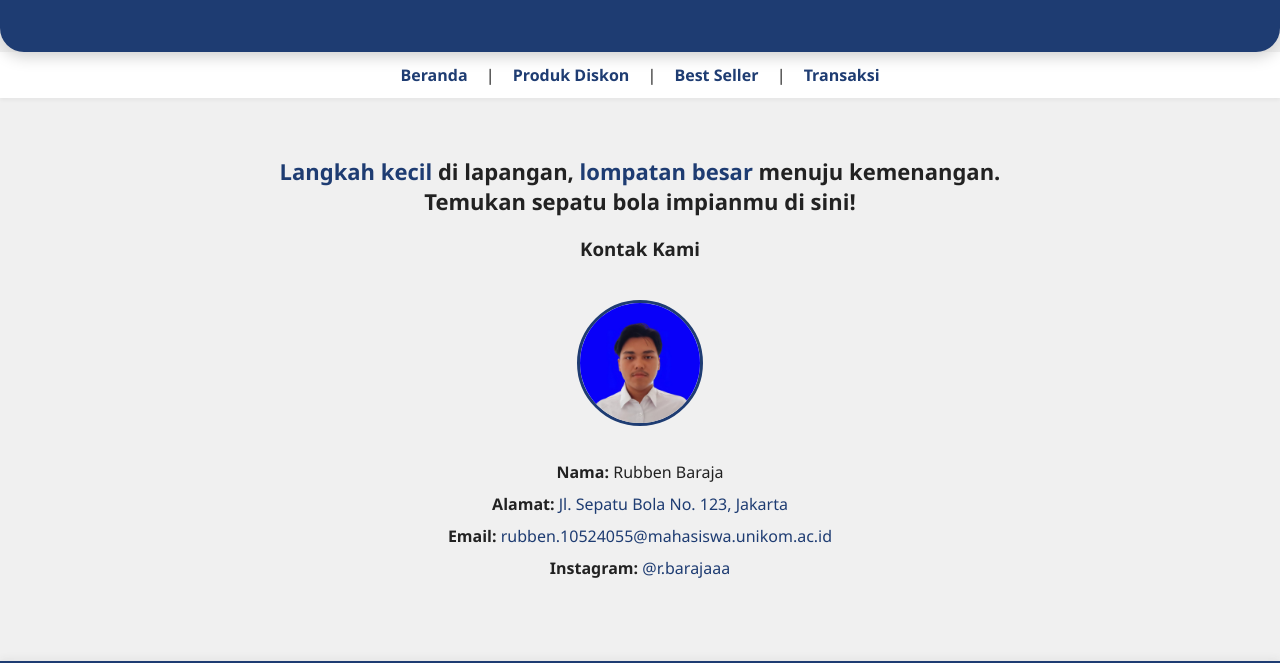
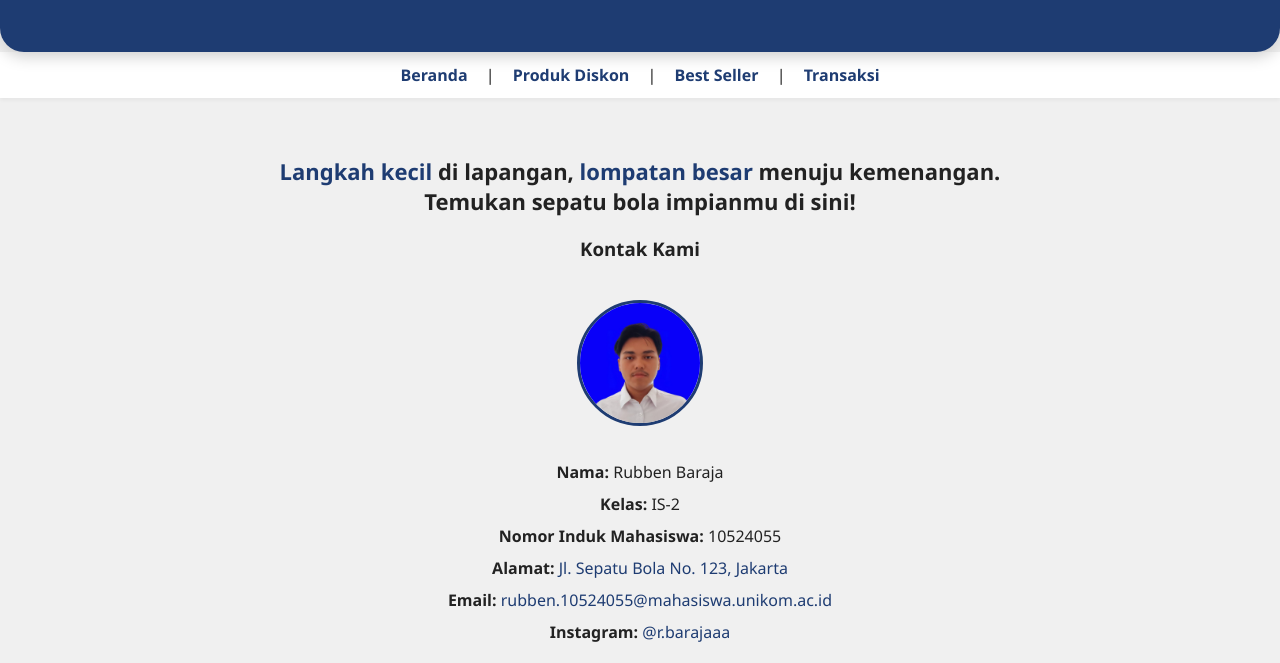
Before and after one commit to rubben-sshp/for-uas, a plain HTML site: page tentang.html in a window 1280 px wide. Shown: the part 102-765 px from the top of the page. Drawn offline with Linux system fonts and the light colour scheme.

Commit message:
Update tentang.html

```diff
--- a/tentang.html
+++ b/tentang.html
@@ -171,6 +171,8 @@
 
         <div class="contact-info">
             <p><strong>Nama:</strong> Rubben Baraja</p>
+            <p><strong>Kelas:</strong> IS-2</p>
+            <p><strong>Nomor Induk Mahasiswa:</strong> 10524055</p>
             <p><strong>Alamat:</strong> <a href="https://www.google.com/maps?q=Jl.+Kolonel+Sugiono+54-45,+Jakarta"
                     target="_blank">Jl. Sepatu Bola No. 123, Jakarta</a></p>
             <p><strong>Email:</strong> <a
```
